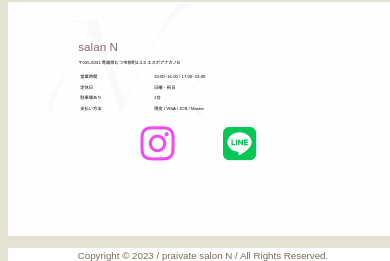
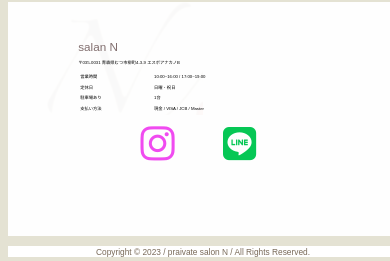
Before and after one commit to anyrina/salonN2, a plain HTML site: page kijima_mei/html/index.html in a window 390 px wide. Shown: the part 1210-1471 px from the top of the page. Drawn offline with nearby package versions, Linux system fonts and the light colour scheme.

Commit message:
Update r_index.css

```diff
--- a/kijima_mei/css/responsive/r_index.css
+++ b/kijima_mei/css/responsive/r_index.css
@@ -1,4 +1,8 @@
 @media all and (max-width: 660px) {
+    * p {
+        font-size: 10px;
+    }
+
     main {
         margin-top: -15vw;
     }
```
